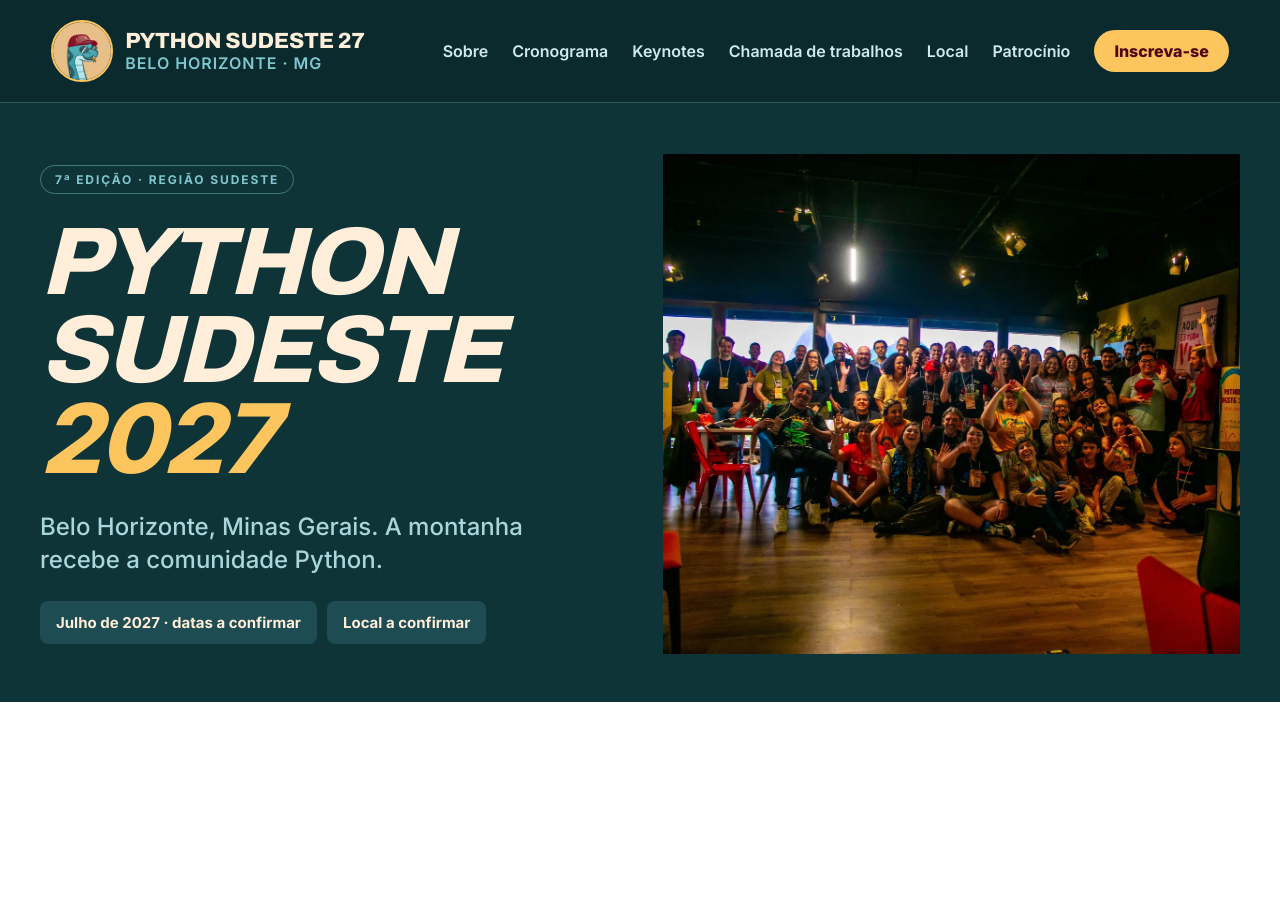
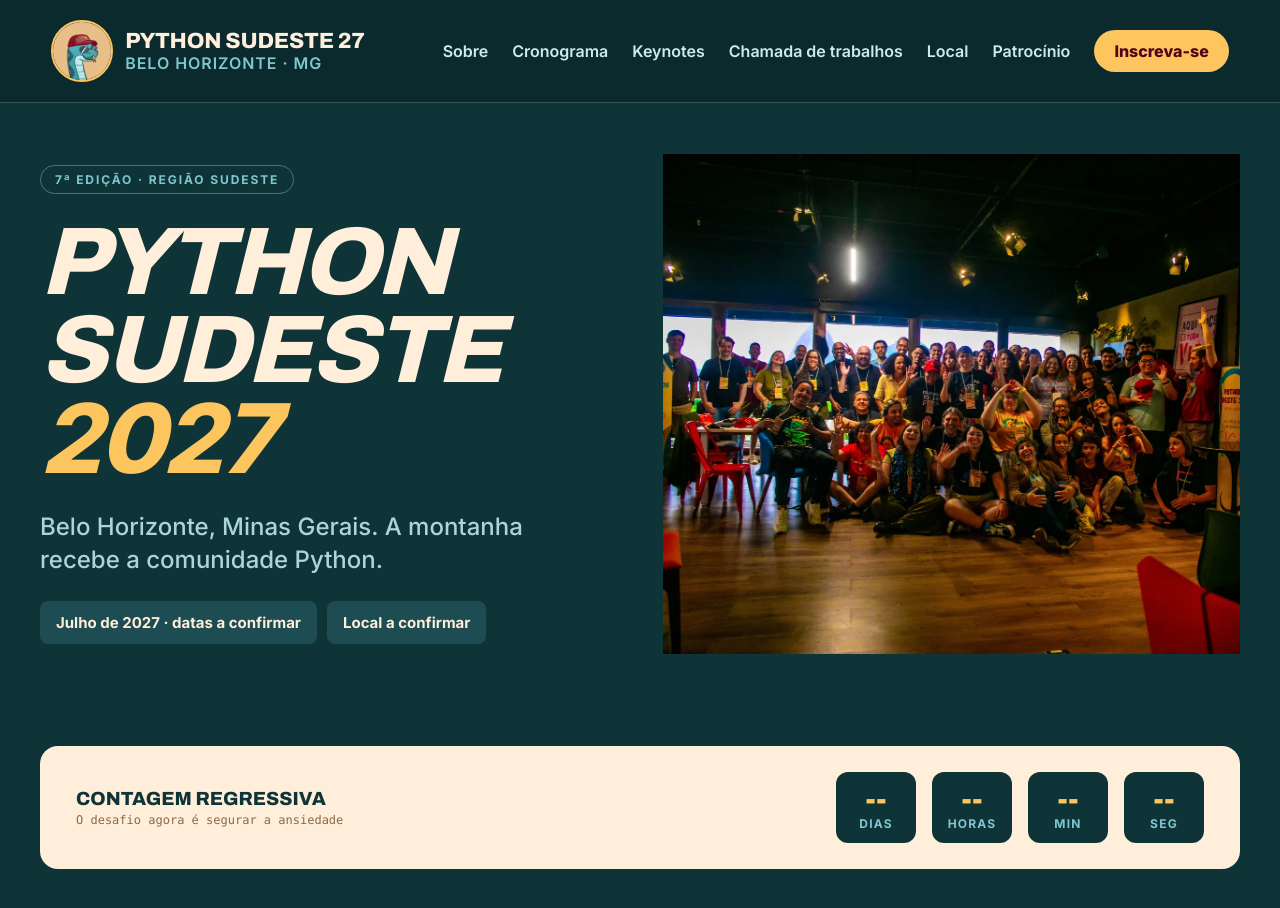
Before and after one commit to pythonsudeste/pyse2027, a Next.js app: page / in a window 1280 px wide. Shown: the top 908 px of the page. Before the commit the page ends 800 px from the top, so only its background shows below. Built offline with nearby package versions, Linux system fonts and the light colour scheme.

Commit message:
add: contador

```diff
--- a/src/app/components/hero/Hero.module.css
+++ b/src/app/components/hero/Hero.module.css
@@ -107,3 +107,91 @@
         width: 90%;
     }
 }
+
+.contador_container {
+    display: flex;
+    justify-content: center;
+    width: 100%;
+    background: #0f3438;
+    padding: clamp(24px, 4vw, 44px) clamp(16px, 4vw, 40px);
+}
+
+.contador {
+    display: flex;
+    flex-wrap: wrap;
+    align-items: center;
+    justify-content: space-between;
+    gap: clamp(18px, 3vw, 40px);
+    width: 100%;
+    height: auto;
+    max-width: 1280px;
+    padding: 26px clamp(20px, 3vw, 36px);
+    background: #ffeed9;
+    border-radius: 18px;
+
+    @media(max-width: 1020px) {
+        width: 90%;
+        justify-content: center;
+    }
+}
+
+.contador_texto {
+    display: flex;
+    flex-direction: column;
+    gap: 4px;
+    min-width: 200px;
+
+    & h3 {
+        font-family: 'Archivo', sans-serif;
+        font-size: 19px;
+        font-weight: 800;
+        font-stretch: 112%;
+        text-transform: uppercase;
+        color: #0f3438;
+    }
+
+    & span {
+        font-family: ui-monospace, SFMono-Regular, Menlo, monospace;
+        font-size: 12px;
+        color: #8c6a4a;
+    }
+}
+
+.contador_numeros {
+    display: flex;
+    flex-wrap: wrap;
+    justify-content: center;
+    gap: clamp(8px, 2vw, 16px);
+
+    @media(max-width: 500px) {
+        max-width: 200px;
+    }
+}
+
+.numero_contagem {
+    display: flex;
+    flex-direction: column;
+    align-items: center;
+    justify-content: center;
+    width: 80px;
+    padding: 12px 10px;
+    background: #0f3438;
+    border-radius: 12px;
+
+    & strong {
+        font-family: 'Archivo', sans-serif;
+        font-size: 32px;
+        font-weight: 800;
+        font-stretch: 112%;
+        color: #fdc55e;
+        line-height: 1;
+    }
+
+    & span {
+        font-size: 12px;
+        font-weight: 700;
+        color: #7fc7cf;
+        letter-spacing: .1em;
+        text-transform: uppercase;
+    }
+}
--- a/src/app/components/hero/Hero.tsx
+++ b/src/app/components/hero/Hero.tsx
@@ -6,6 +6,7 @@ export const Hero = () => {
     return (
         <section>
             <Banner />
+            <Contador />
         </section>
     )
 }
@@ -42,3 +43,34 @@ const Banner = () => {
         </div>
     )
 }
+
+const Contador = () => {
+    return (
+        <div className={styles.contador_container}>
+            <div className={styles.contador}>
+                <div className={styles.contador_texto}>
+                    <h3>Contagem regressiva</h3>
+                    <span>O desafio agora é segurar a ansiedade</span>
+                </div>
+                <div className={styles.contador_numeros}>
+                    <div className={styles.numero_contagem}>
+                        <strong>--</strong>
+                        <span>Dias</span>
+                    </div>
+                    <div className={styles.numero_contagem}>
+                        <strong>--</strong>
+                        <span>Horas</span>
+                    </div>
+                    <div className={styles.numero_contagem}>
+                        <strong>--</strong>
+                        <span>Min</span>
+                    </div>
+                    <div className={styles.numero_contagem}>
+                        <strong>--</strong>
+                        <span>Seg</span>
+                    </div>
+                </div>
+            </div>
+        </div>
+    )
+}
```
